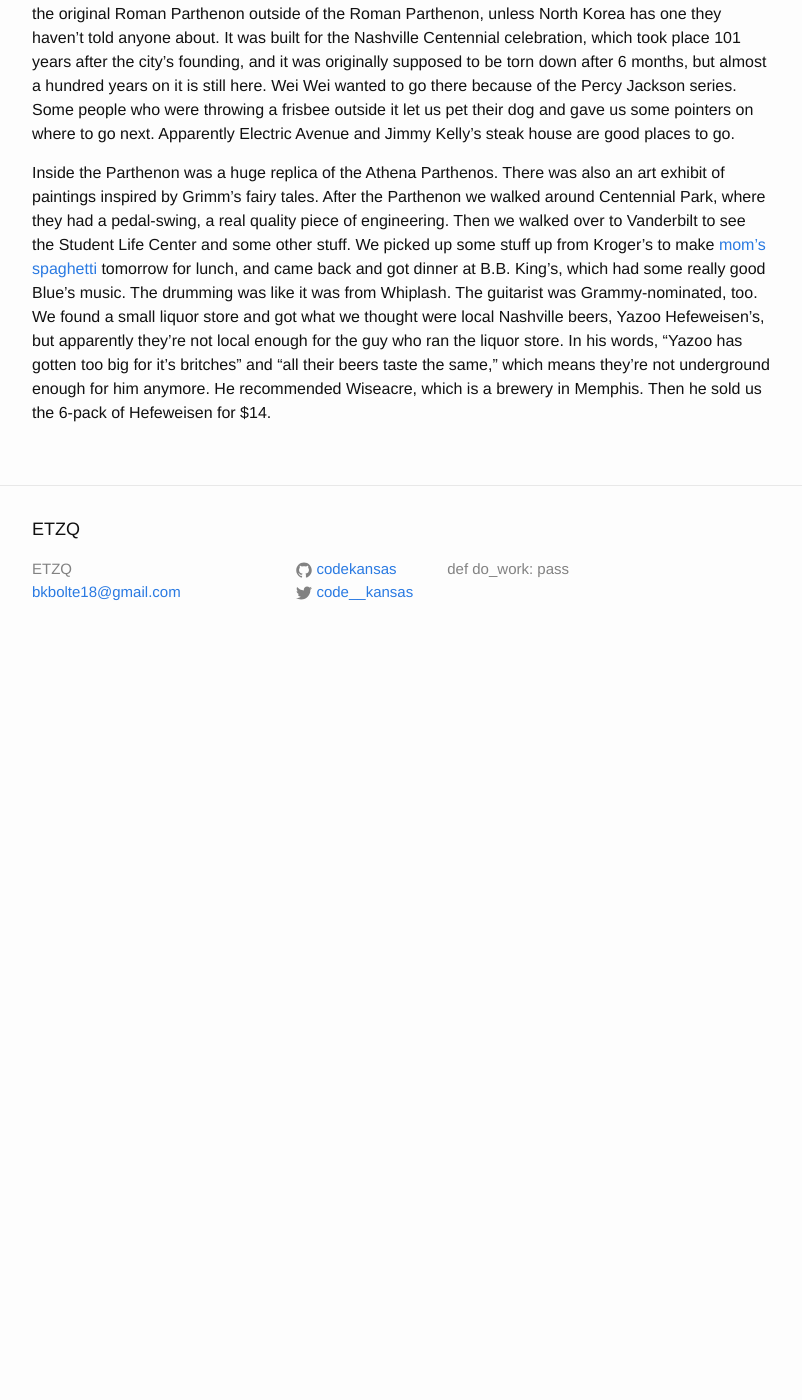
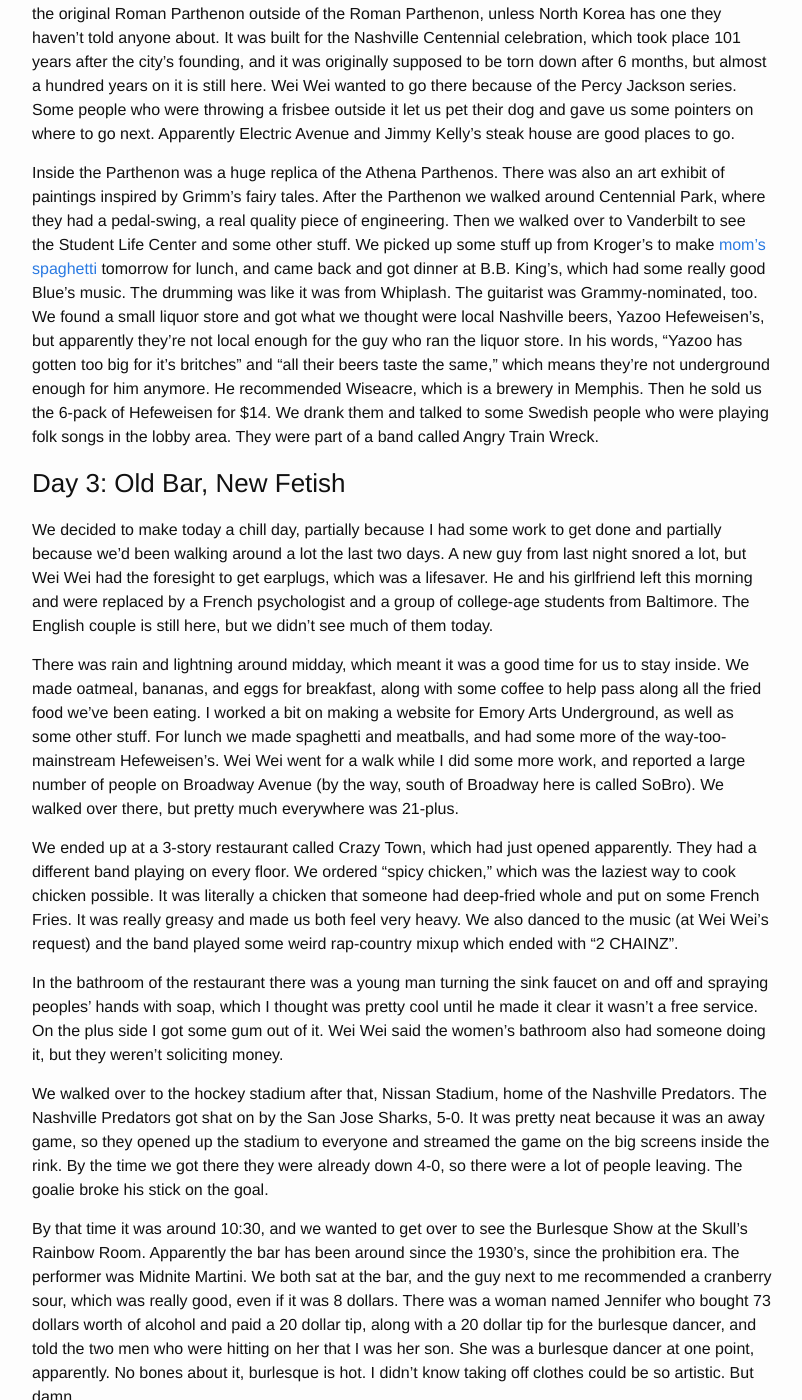
Before and after one commit to codekansas/codekansas.github.io, a Jekyll site: the page built from _posts/2016-05-11-patriotism-tour.markdown, in a window 1280 px wide and 1400 px high, scrolled down 1794 px. Shown: the whole window, without its empty margins (238-1040 px from the left). Built offline with Jekyll 4.4.1, drawn with Linux system fonts in a browser that asks for light colours; before the commit the page ends 2457 px from its top, so only the background shows below that.

Commit message:
added day three

```diff
--- a/_posts/2016-05-11-patriotism-tour.markdown
+++ b/_posts/2016-05-11-patriotism-tour.markdown
@@ -27,4 +27,18 @@
 
 Once we actually got on a bus, we got cultured at the Parthenon, which is the only full-scale replica of the original Roman Parthenon outside of the Roman Parthenon, unless North Korea has one they haven't told anyone about. It was built for the Nashville Centennial celebration, which took place 101 years after the city's founding, and it was originally supposed to be torn down after 6 months, but almost a hundred years on it is still here. Wei Wei wanted to go there because of the Percy Jackson series. Some people who were throwing a frisbee outside it let us pet their dog and gave us some pointers on where to go next. Apparently Electric Avenue and Jimmy Kelly's steak house are good places to go.
 
-Inside the Parthenon was a huge replica of the Athena Parthenos. There was also an art exhibit of paintings inspired by Grimm's fairy tales. After the Parthenon we walked around Centennial Park, where they had a pedal-swing, a real quality piece of engineering. Then we walked over to Vanderbilt to see the Student Life Center and some other stuff. We picked up some stuff up from Kroger's to make [mom's spaghetti](https://www.youtube.com/watch?v=SW-BU6keEUw) tomorrow for lunch, and came back and got dinner at B.B. King's, which had some really good Blue's music. The drumming was like it was from Whiplash. The guitarist was Grammy-nominated, too. We found a small liquor store and got what we thought were local Nashville beers, Yazoo Hefeweisen's, but apparently they're not local enough for the guy who ran the liquor store. In his words, "Yazoo has gotten too big for it's britches" and "all their beers taste the same," which means they're not underground enough for him anymore. He recommended Wiseacre, which is a brewery in Memphis. Then he sold us the 6-pack of Hefeweisen for $14.
+Inside the Parthenon was a huge replica of the Athena Parthenos. There was also an art exhibit of paintings inspired by Grimm's fairy tales. After the Parthenon we walked around Centennial Park, where they had a pedal-swing, a real quality piece of engineering. Then we walked over to Vanderbilt to see the Student Life Center and some other stuff. We picked up some stuff up from Kroger's to make [mom's spaghetti](https://www.youtube.com/watch?v=SW-BU6keEUw) tomorrow for lunch, and came back and got dinner at B.B. King's, which had some really good Blue's music. The drumming was like it was from Whiplash. The guitarist was Grammy-nominated, too. We found a small liquor store and got what we thought were local Nashville beers, Yazoo Hefeweisen's, but apparently they're not local enough for the guy who ran the liquor store. In his words, "Yazoo has gotten too big for it's britches" and "all their beers taste the same," which means they're not underground enough for him anymore. He recommended Wiseacre, which is a brewery in Memphis. Then he sold us the 6-pack of Hefeweisen for $14. We drank them and talked to some Swedish people who were playing folk songs in the lobby area. They were part of a band called Angry Train Wreck.
+
+### Day 3: Old Bar, New Fetish
+
+We decided to make today a chill day, partially because I had some work to get done and partially because we'd been walking around a lot the last two days. A new guy from last night snored a lot, but Wei Wei had the foresight to get earplugs, which was a lifesaver. He and his girlfriend left this morning and were replaced by a French psychologist and a group of college-age students from Baltimore. The English couple is still here, but we didn't see much of them today.
+
+There was rain and lightning around midday, which meant it was a good time for us to stay inside. We made oatmeal, bananas, and eggs for breakfast, along with some coffee to help pass along all the fried food we've been eating. I worked a bit on making a website for Emory Arts Underground, as well as some other stuff. For lunch we made spaghetti and meatballs, and had some more of the way-too-mainstream Hefeweisen's. Wei Wei went for a walk while I did some more work, and reported a large number of people on Broadway Avenue (by the way, south of Broadway here is called SoBro). We walked over there, but pretty much everywhere was 21-plus.
+
+We ended up at a 3-story restaurant called Crazy Town, which had just opened apparently. They had a different band playing on every floor. We ordered "spicy chicken," which was the laziest way to cook chicken possible. It was literally a chicken that someone had deep-fried whole and put on some French Fries. It was really greasy and made us both feel very heavy. We also danced to the music (at Wei Wei's request) and the band played some weird rap-country mixup which ended with "2 CHAINZ".
+
+In the bathroom of the restaurant there was a young man turning the sink faucet on and off and spraying peoples' hands with soap, which I thought was pretty cool until he made it clear it wasn't a free service. On the plus side I got some gum out of it. Wei Wei said the women's bathroom also had someone doing it, but they weren't soliciting money.
+
+We walked over to the hockey stadium after that, Nissan Stadium, home of the Nashville Predators. The Nashville Predators got shat on by the San Jose Sharks, 5-0. It was pretty neat because it was an away game, so they opened up the stadium to everyone and streamed the game on the big screens inside the rink. By the time we got there they were already down 4-0, so there were a lot of people leaving. The goalie broke his stick on the goal.
+
+By that time it was around 10:30, and we wanted to get over to see the Burlesque Show at the Skull's Rainbow Room. Apparently the bar has been around since the 1930's, since the prohibition era. The performer was Midnite Martini. We both sat at the bar, and the guy next to me recommended a cranberry sour, which was really good, even if it was 8 dollars. There was a woman named Jennifer who bought 73 dollars worth of alcohol and paid a 20 dollar tip, along with a 20 dollar tip for the burlesque dancer, and told the two men who were hitting on her that I was her son. She was a burlesque dancer at one point, apparently. No bones about it, burlesque is hot. I didn't know taking off clothes could be so artistic. But damn.
```
